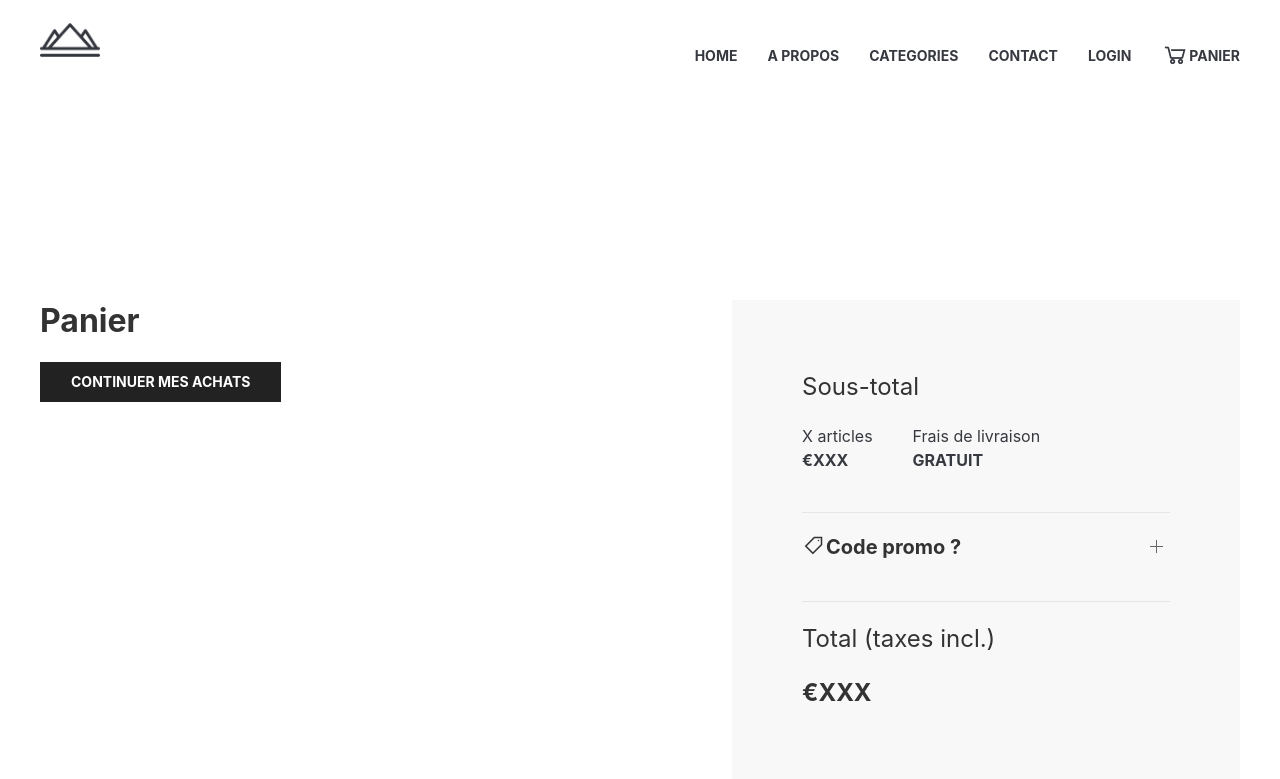
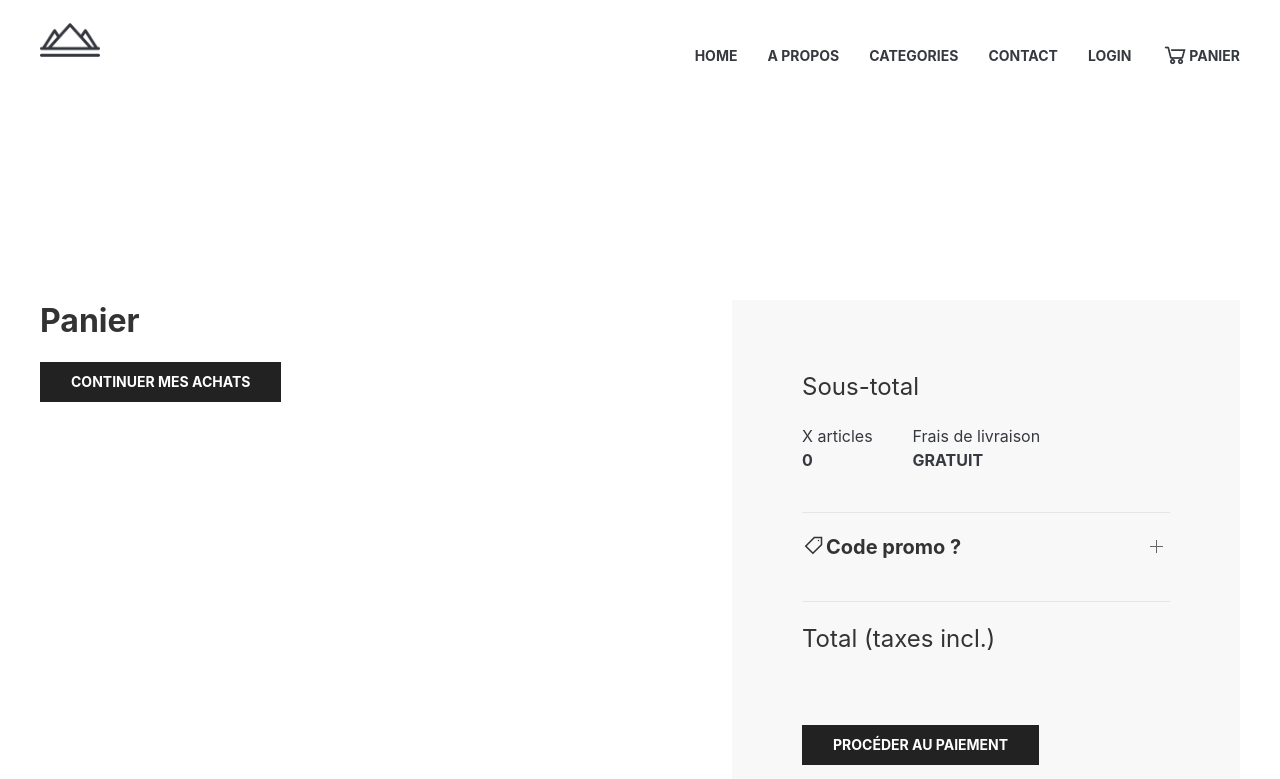
Before and after one commit to LionelENSFELDER/nextjs-eshop, a Next.js app: page /cart in a window 1280 px wide. Shown: the top 779 px of the page. Built offline with nearby package versions, Linux system fonts and the light colour scheme.

Commit message:
feat(cart): total products prices to the tenth

```diff
--- a/components/cart-product-card.js
+++ b/components/cart-product-card.js
@@ -13,7 +13,8 @@ export default function cartProductCard({product}){
   const [productPrice, setProductPrice] = useState(unitPrice * product.quantity);
 
   const calcProductPrice = () => {
-    setProductPrice(product.quantity * unitPrice);
+    let price = product.quantity * unitPrice;
+    setProductPrice(parseFloat(price.toFixed(2)));
   }
 
   const handleMinusOne = () => {
--- a/contexts/cart.js
+++ b/contexts/cart.js
@@ -25,11 +25,12 @@ const cart = () => {
     switch(type){
       case 'addToCard':
         setProductToCart();
-        return cart
+        return cart;
       case 'deleteFromCard':
         const newCart = cart.filter(el => el._id !== payload._id)
         setCart(newCart);
-        return cart
+        return cart;
+      //case ''
       default:
         return cart;
     }
--- a/pages/cart.js
+++ b/pages/cart.js
@@ -7,7 +7,18 @@ import FooterComponent from '../components/footer';
 
 export default function CartPage(){
 
-  const {cart, actions} = useContext(cartContext)
+  const {cart, actions} = useContext(cartContext);
+
+  const totalProductsPrice = () => {
+    var total = 0;
+    cart.map(product =>{
+      let unitPrice = product.price;
+      let quantity = product.quantity;
+      let totalForThisProduct = unitPrice * quantity;
+      total = total + totalForThisProduct;
+    });
+    return parseFloat(total.toFixed(2));
+  }
 
   return(
     <div>
@@ -41,7 +52,7 @@ export default function CartPage(){
                     <div className="uk-margin-medium-bottom" uk-grid="true">
                       <div>
                         <span className="uk-text-normal">X articles</span><br/>
-                        €XXX
+                        {totalProductsPrice()}
                       </div>
                       <div>
                         <p>
@@ -68,7 +79,7 @@ export default function CartPage(){
                     <hr />
                     <div>
                       <h3 className="uk-card-title">Total (taxes incl.)</h3>
-                      <span className="uk-text-lead">€XXX</span>
+                      <span className="uk-text-lead"></span>
                     </div>
                     <div className="uk-text-left uk-margin-large-top">
                       <a href="/" className="uk-button uk-button-secondary">Procéder au paiement</a>
```
